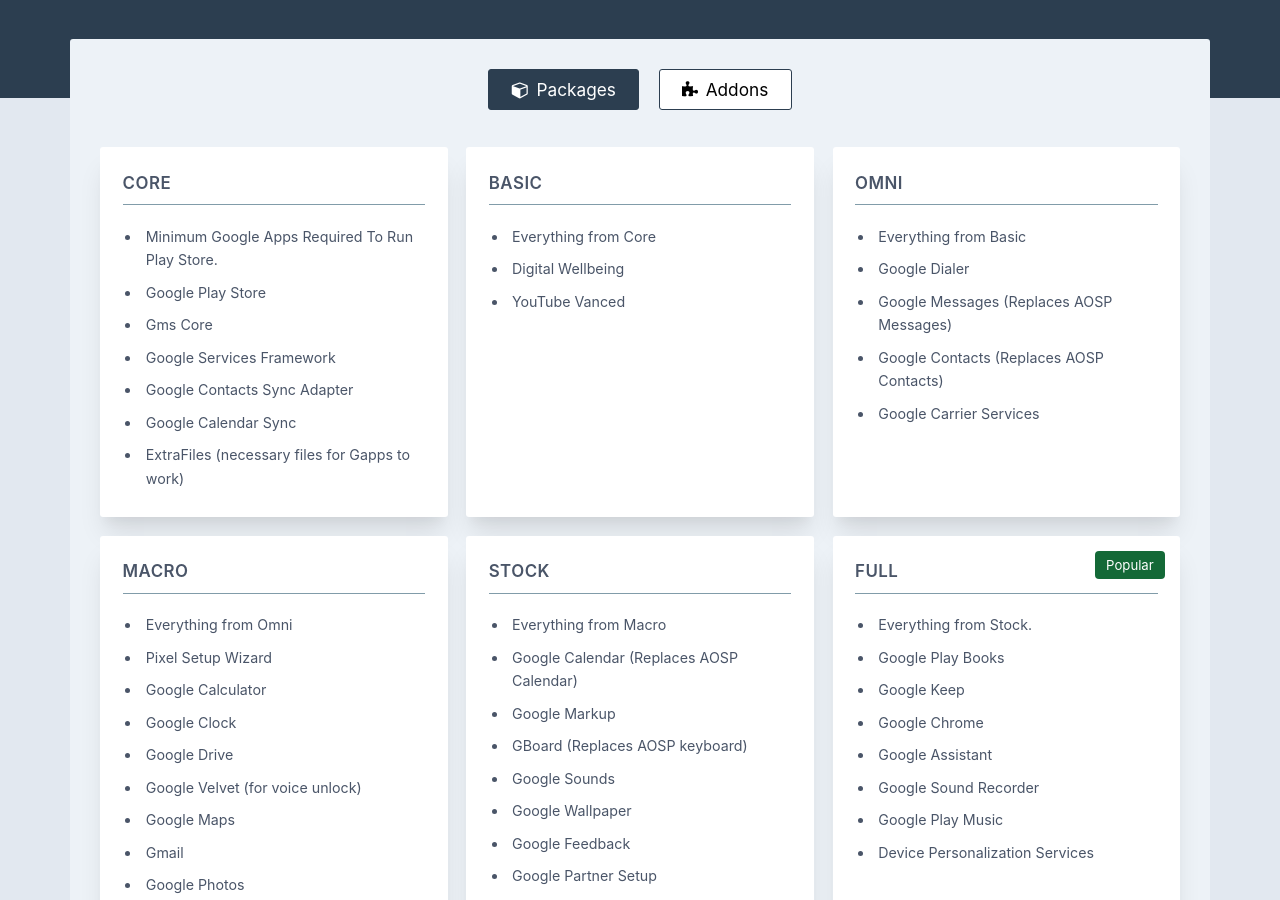
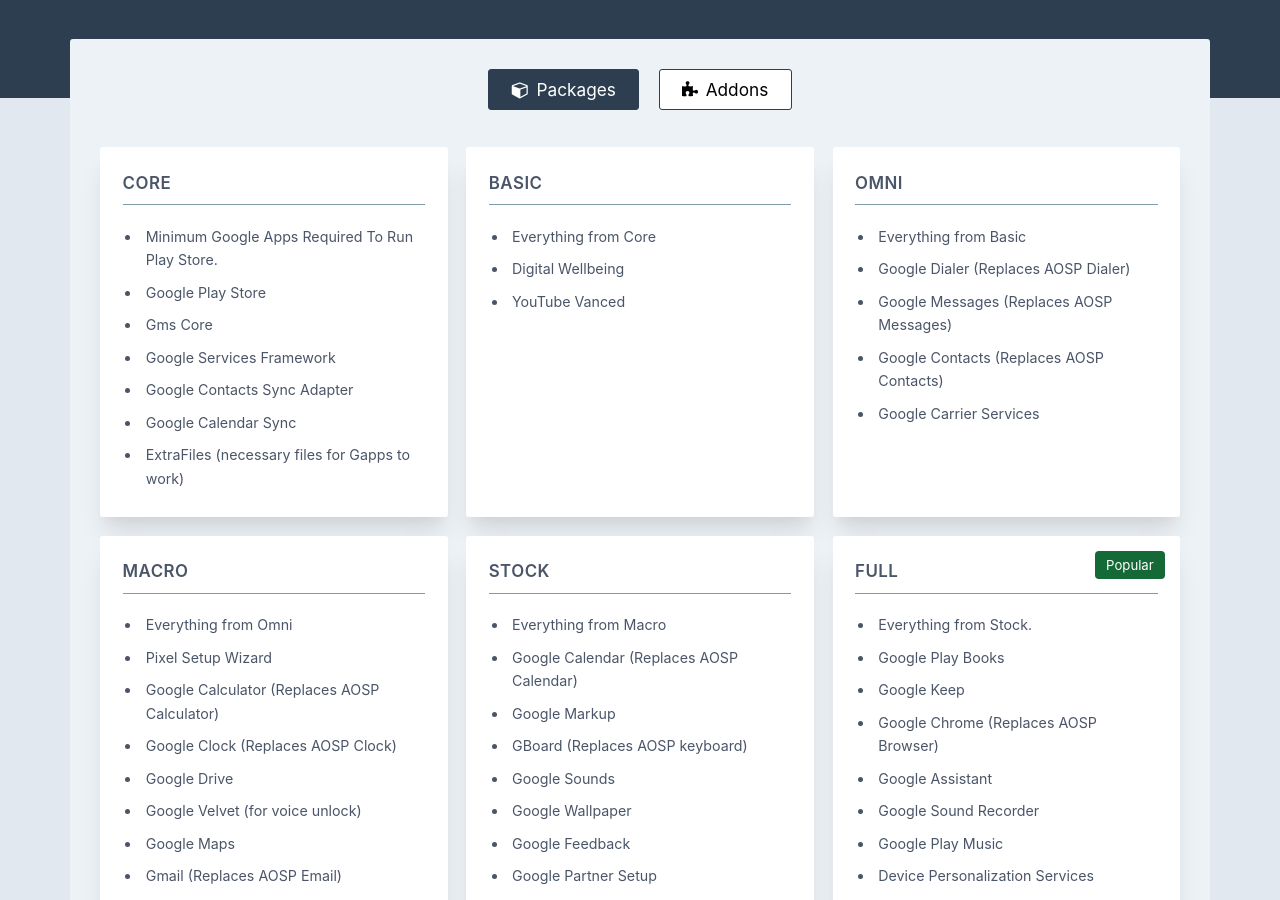
Before and after one commit to nikgapps/nikgapps.github.io, a Jekyll site: the page built from downloads.html, in a window 1280 px wide and 900 px high, scrolled down 202 px. Built offline with Jekyll 4.4.1, drawn with Linux system fonts in a browser that asks for light colours; some web fonts are replaced; some of the changed text lies outside the part shown.

Commit message:
Mention where nikgapps updates AOSP Apps

```diff
--- a/_data/downloads.yaml
+++ b/_data/downloads.yaml
@@ -16,7 +16,7 @@
     - title: Omni
       contains:
           - item: Everything from Basic
-          - item: Google Dialer
+          - item: Google Dialer (Replaces AOSP Dialer)
           - item: Google Messages (Replaces AOSP Messages)
           - item: Google Contacts (Replaces AOSP Contacts)
           - item: Google Carrier Services
@@ -24,13 +24,13 @@
       contains:
           - item: Everything from Omni
           - item: Pixel Setup Wizard
-          - item: Google Calculator
-          - item: Google Clock
+          - item: Google Calculator (Replaces AOSP Calculator)
+          - item: Google Clock (Replaces AOSP Clock)
           - item: Google Drive
           - item: Google Velvet (for voice unlock)
           - item: Google Maps
-          - item: Gmail
-          - item: Google Photos
+          - item: Gmail (Replaces AOSP Email)
+          - item: Google Photos (Replaces AOSP Gallery)
           - item: Google Play Games
           - item: Lawnchair
           - item: Device Health Services
@@ -49,7 +49,7 @@
           - item: Everything from Stock.
           - item: Google Play Books
           - item: Google Keep
-          - item: Google Chrome
+          - item: Google Chrome (Replaces AOSP Browser)
           - item: Google Assistant
           - item: Google Sound Recorder
           - item: Google Play Music
```
